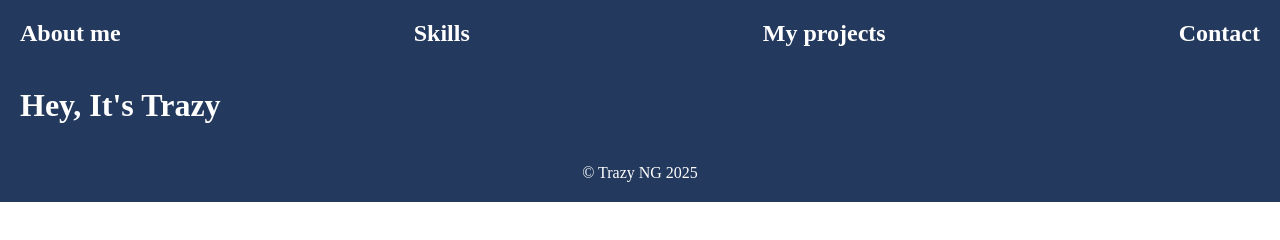
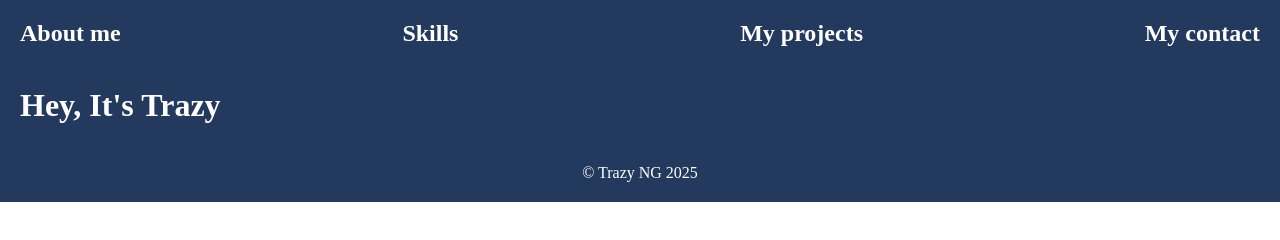
Before and after one commit to trazyvng/Portfolio, a plain HTML site: page index.html in a window 1280 px wide. Drawn offline with Linux system fonts and the light colour scheme.

Commit message:
Add files via upload

```diff
--- a/index.html
+++ b/index.html
@@ -11,7 +11,7 @@
         <h2>About me</h2>
         <h2>Skills</h2>
         <h2>My projects</h2>
-        <h2>Contact</h2>
+        <h2>My contact</h2>
     </header>
     <main>
         <div id="me">
```
